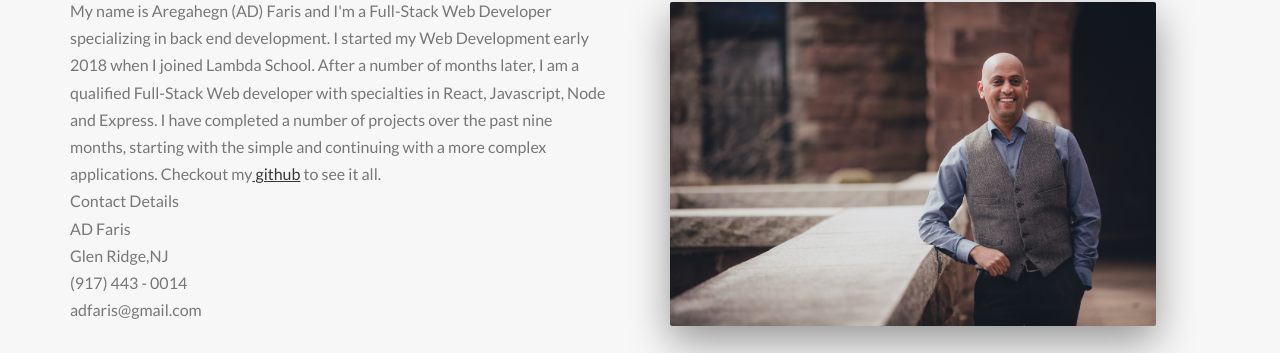
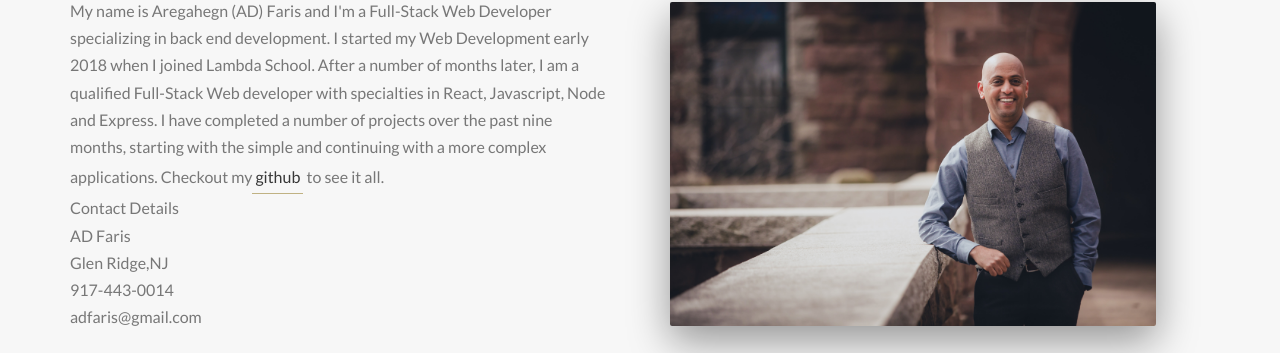
Before and after one commit to adfaris/adfaris-portfolio, a React (Create React App) app: page / in a window 1280 px wide. Shown: the part 1028-1381 px from the top of the page. Built offline with nearby package versions, Linux system fonts and the light colour scheme.

Commit message:
finishing

```diff
--- a/src/App.css
+++ b/src/App.css
@@ -35,9 +35,13 @@ body {
     .heading-primary--main--github {
       margin-right: 5rem; }
       .heading-primary--main--github--setting {
+        color: #373737;
+        display: inline-block;
         text-decoration: none;
-        color: #373737;
-        text-decoration: underline; }
+        border-bottom: 0.1rem solid #C0B283;
+        font-size: 1.6rem;
+        padding: .3rem;
+        transition: all .2s; }
     .heading-primary--main--linkedin {
       margin-right: 5rem; }
   .heading-primary--sub {
--- a/src/App.js
+++ b/src/App.js
@@ -74,7 +74,7 @@ class App extends Component {
                   <p>Contact Details </p>
                   <p> AD Faris </p>
                   <p>Glen Ridge,NJ</p>
-                  <p>(917) 443 - 0014</p>
+                  <p>917-443-0014</p>
                   <p> adfaris@gmail.com</p>
                 </p>
               </div>
--- a/src/sass/base/_typography.scss
+++ b/src/sass/base/_typography.scss
@@ -28,9 +28,13 @@ body {
       &--github{
         margin-right: 5rem;
         &--setting {
-          text-decoration: none;
-          color: $color-primary-dark;
-          text-decoration: underline;
+            color: $color-primary-dark;
+            display: inline-block;
+            text-decoration: none;
+            border-bottom: .1rem solid $color-primary-light;
+            font-size: $default-font-size;
+            padding: .3rem;
+            transition: all .2s;
         }
       }
       &--linkedin{
```
